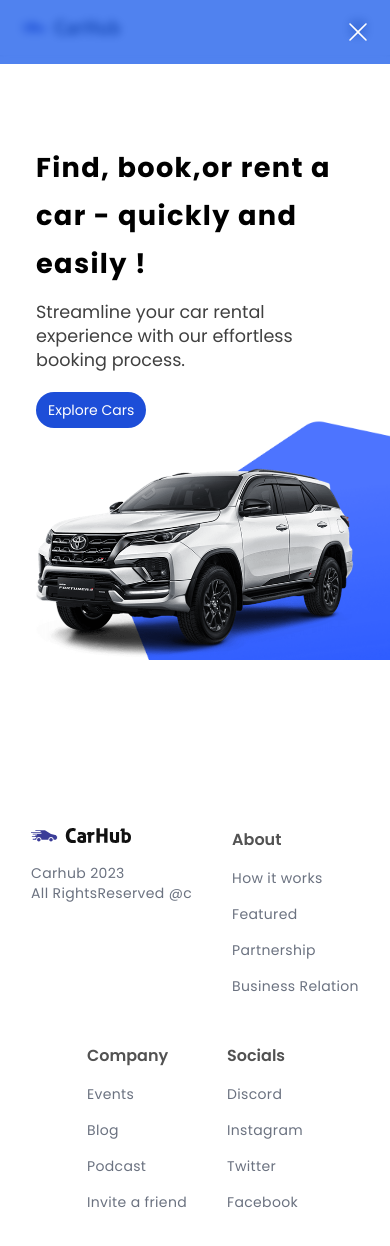
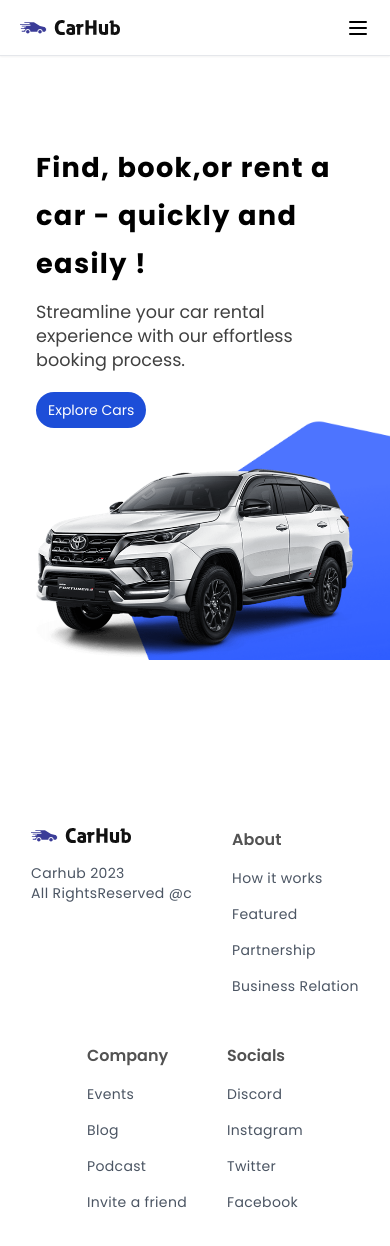
Before and after one commit to HtetWaiYan7191/nextjs-car-rental, a Next.js app: page / in a window 390 px wide. Shown: the top 1246 px of the page. Built offline with nearby package versions, Linux system fonts and the light colour scheme.

Commit message:
Fix navbar state error

```diff
--- a/app/globals.css
+++ b/app/globals.css
@@ -14,7 +14,7 @@
     background-repeat: no-repeat;
 }
 
-.hero-img {
+.hero-img, img {
   z-index: -1 !important;
 }
 
@@ -23,5 +23,5 @@
 }
 
 .gray-text {
-  @apply text-gray-500 text-sm tracking-wide;
+  @apply text-gray-600 text-sm tracking-wide;
 }
--- a/components/Footer.tsx
+++ b/components/Footer.tsx
@@ -7,7 +7,7 @@ const Footer = () => {
   return (
     <footer className=' flex justify-center flex-wrap gap-10 md:gap-60 py-10 mt-32 '>
       <div className='flex flex-col gap-y-5'>
-        <Image src="/logo.svg" width={100} height={100} alt='footer-logo'/>
+        <Image src="/logo.svg" width={100} height={100} alt='footer-logo' className='img'/>
         <span className='gray-text'>
           Carhub 2023  <br></br>
           All RightsReserved @c
@@ -20,7 +20,7 @@ const Footer = () => {
             <h2 className='font-semibold text-neutral-600 mb-2'>{footerLink.title}</h2>
             <ul className=''>
               {footerLink.links.map((link) => (
-                <li className=' gray-text py-2 '><Link href={link.url}>{link.title}</Link></li>
+                <li className=' gray-text py-2 ' key={link.title}><Link href={link.url}>{link.title}</Link></li>
               ))}
             </ul>
           </div>
--- a/components/Menu.tsx
+++ b/components/Menu.tsx
@@ -5,13 +5,13 @@ import MobileNavbar from "./MobileNavbar";
 
 const Menu = () => {
     const [showMenu, setShowMenu] = useState(false);
-    console.log(showMenu)
     const handleClick = () => {
         setShowMenu(!showMenu)
+        console.log(showMenu)
     }
   return (
     <>
-      <LuMenu className={`ml-auto md:hidden block text-2xl transition-all ${showMenu && 'opacity-30'}`} onClick={handleClick} />
+      <LuMenu className={`ml-auto md:hidden block z-10 text-2xl transition-all ${showMenu && 'opacity-30'}`} onClick={handleClick} />
       <MobileNavbar handleClick={handleClick} showMenu={showMenu}/>
     </>
   );
--- a/components/MobileNavbar.tsx
+++ b/components/MobileNavbar.tsx
@@ -5,8 +5,8 @@ import { RxCross1 } from "react-icons/rx";
 
 const MobileNavbar = ({handleClick, showMenu}: MobileNavbarProps) => {
   return (
-    <section className={`absolute left-0 top-0  w-full mobile-navbar-page bg-blue-600/80 backdrop-blur-sm text-white transition-all ${
-        showMenu ? 'w-full top-10' : ' -top-[200%] w-0 '
+    <section className={`absolute left-0 top-0  mobile-navbar-page bg-blue-600/80 backdrop-blur-sm text-white transition-all ${
+        showMenu ? 'h-[100vh] w-full' : '  w-0 h-[100vh] '
       }`}>
         <div className='flex justify-end p-5'>
           <RxCross1 onClick={handleClick} className='text-2xl font-bold' />
```
